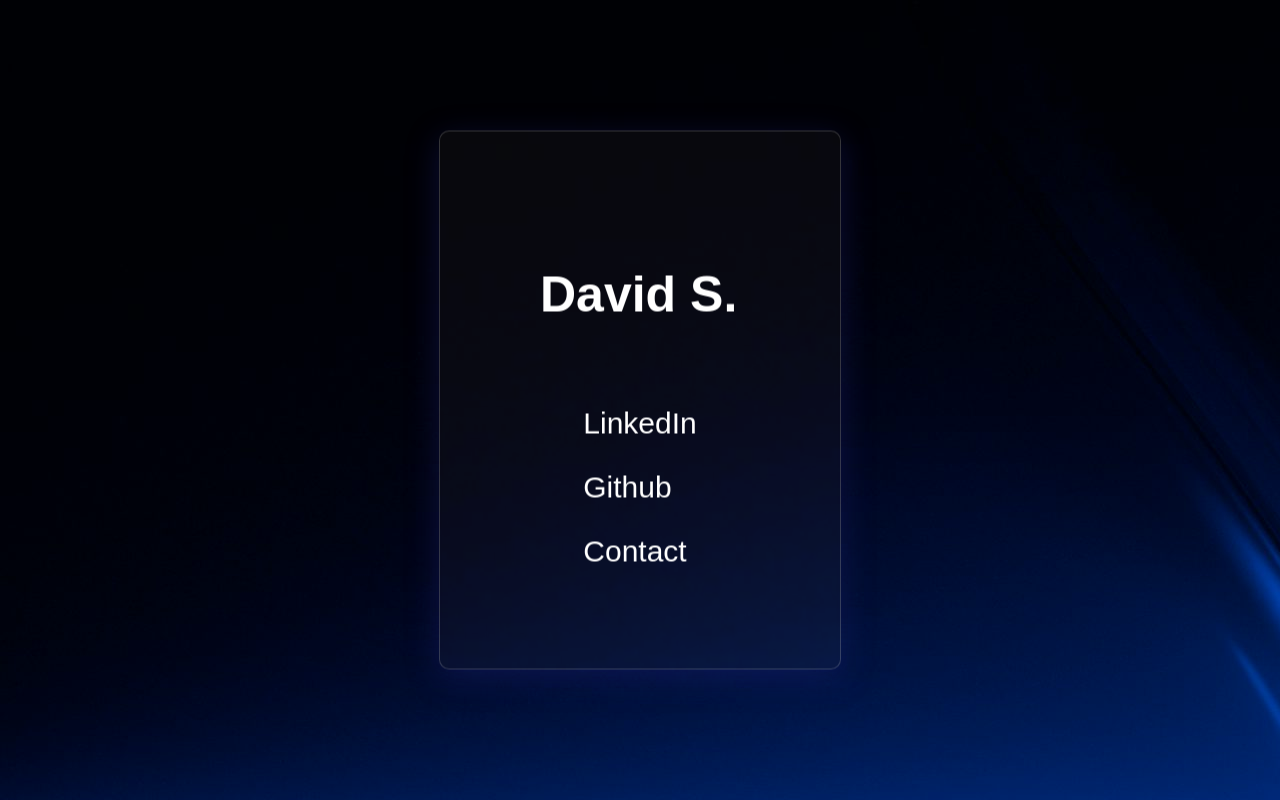
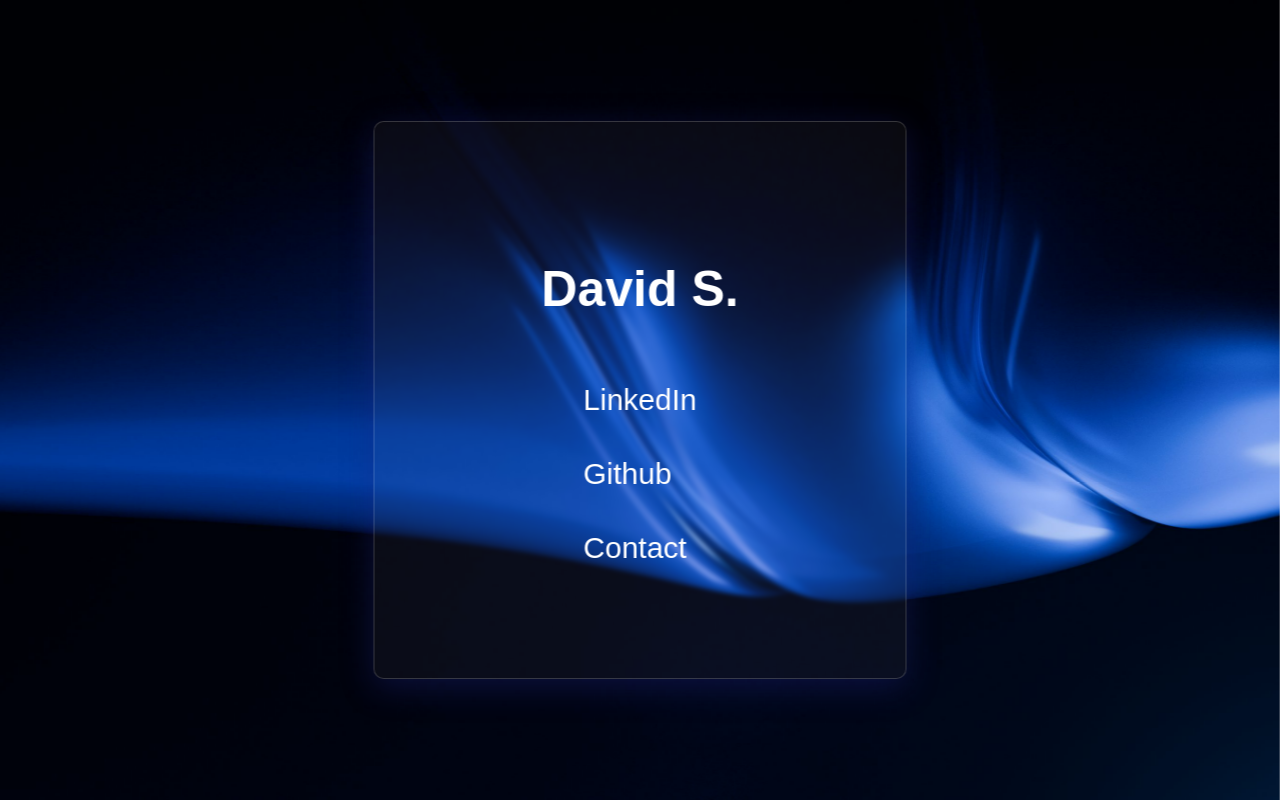
Before and after one commit to drshooby/website, a Next.js app in the folder my-app/: page / in a window 1280 px wide. Built offline with nearby package versions, Linux system fonts and the light colour scheme.

Commit message:
updated glass size

```diff
--- a/my-app/components/background/Background.module.css
+++ b/my-app/components/background/Background.module.css
@@ -4,6 +4,8 @@
     left: 0;
     width: 100%;
     height: 100%;
-    background-color: black;
     background-image: url('../../images/blue.jpg');
+    background-size: cover;
+    background-position: center;
+    background-attachment: fixed;
 }
--- a/my-app/components/glass/Glass.module.css
+++ b/my-app/components/glass/Glass.module.css
@@ -9,12 +9,14 @@
     left: 50%;
     transform: translate(-50%, -50%);
     /* Add padding and gap between the elements */
-    padding: 100px;
-    gap: 50px;
-    width: 200px;
-    font-size: 30px;
+    padding: 10vw;
+    width: 80vw;
+    max-width: 275px;
+    font-size: 5vw;
+    height: 40vh;
+    max-height: 300px;
     /* Style the container, https://hype4.academy/tools/glassmorphism-generator for glassmorphism */
-    background: rgba( 255, 255, 255, 0.03 );
+    background: rgba( 255, 255, 255, 0.04 );
     box-shadow: 0 8px 32px 0 rgba( 31, 38, 135, 0.37 );
     backdrop-filter: blur( 2px );
     -webkit-backdrop-filter: blur( 2px );
--- a/my-app/components/nameheader/NameHeader.module.css
+++ b/my-app/components/nameheader/NameHeader.module.css
@@ -3,5 +3,13 @@
     color: white;
     font-family: 'Oxygen', sans-serif;
     display: flex;
+    justify-content: center;
+    align-items: center;
     width: 100%;
 }
+
+@media screen and (max-width: 768px) {
+    .name {
+        font-size: 30px;
+    }
+}
--- a/my-app/components/navbar/Navbar.module.css
+++ b/my-app/components/navbar/Navbar.module.css
@@ -1,12 +1,52 @@
 .navContainer {
     display: flex;
+    justify-content: center;
+    align-items: center;
     flex-direction: column;
-    gap: 30px;
 }
 
-.navContainer > a {
+.navList {
+    list-style: none;
+    padding: 0;
+    margin: 0;
+}
+
+.navItem > a {
+    text-decoration: none;
+    font-family: 'Oxygen', sans-serif;
+    color: #fff;
     font-size: 30px;
-    font-family: Arial, sans-serif;
-    color: #fff;; /* Default link color */
-    text-decoration: none; /* Remove underline */
+    position: relative;
+    display: inline-block;
 }
+
+@media screen and (max-width: 768px) {
+    .navItem {
+        margin-bottom: 20px;
+    }
+    .navItem > a {
+        font-size: 20px;
+    }
+
+}
+
+/* https://css-irl.info/animating-underlines/ */
+.navItem > a::after {
+    content: "";
+    position: absolute;
+    left: 0;
+    bottom: 0;
+    width: 100%;
+    height: 2px;
+    background: #fff;
+    opacity: 0;
+    transform: scale(0);
+    transform-origin: center;
+    transition: opacity 0.3s ease, transform 0.3s ease;
+}
+
+.navItem a:hover::after,
+.navItem a:focus::after {
+    opacity: 1;
+    transform: scale(1);
+}
--- a/my-app/components/navbar/Navbar.tsx
+++ b/my-app/components/navbar/Navbar.tsx
@@ -4,9 +4,17 @@ import styles from "./Navbar.module.css"
 export default function Navbar() {
     return (
         <div className={styles.navContainer}>
-            <Link href={"#"}>LinkedIn</Link>
-            <Link href={"#"}>Github</Link>
-            <Link href={"#"}>Contact</Link>
+            <ul className={styles.navList}>
+                <li className={styles.navItem}>
+                    <Link href={"#"}>LinkedIn</Link>
+                </li>
+                <li className={styles.navItem}>
+                    <Link href={"#"}>Github</Link>
+                </li>
+                <li className={styles.navItem}>
+                    <Link href={"#"}>Contact</Link>
+                </li>
+            </ul>
         </div>
     )
 }
```
